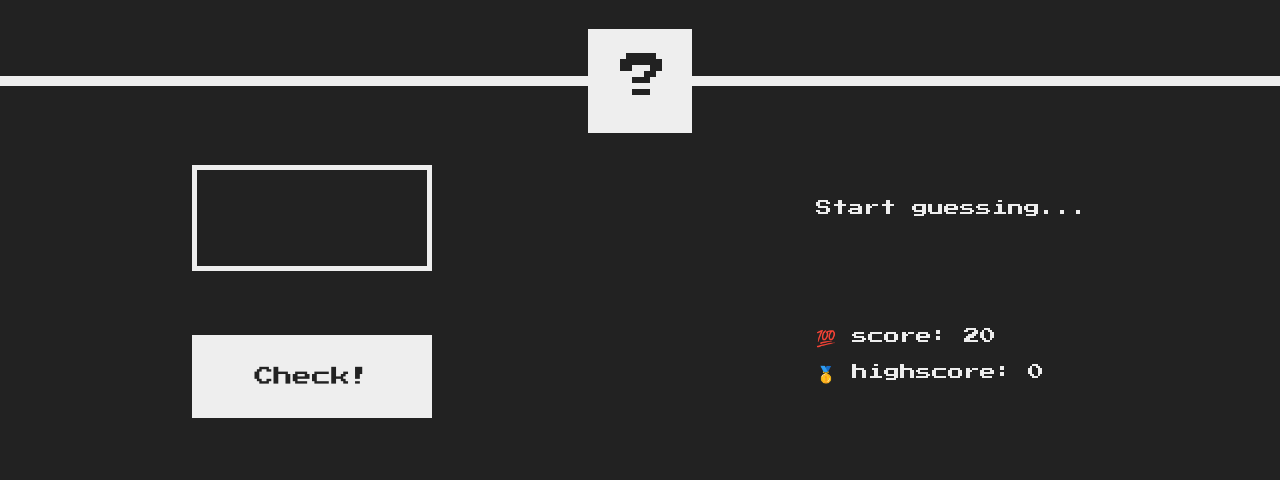
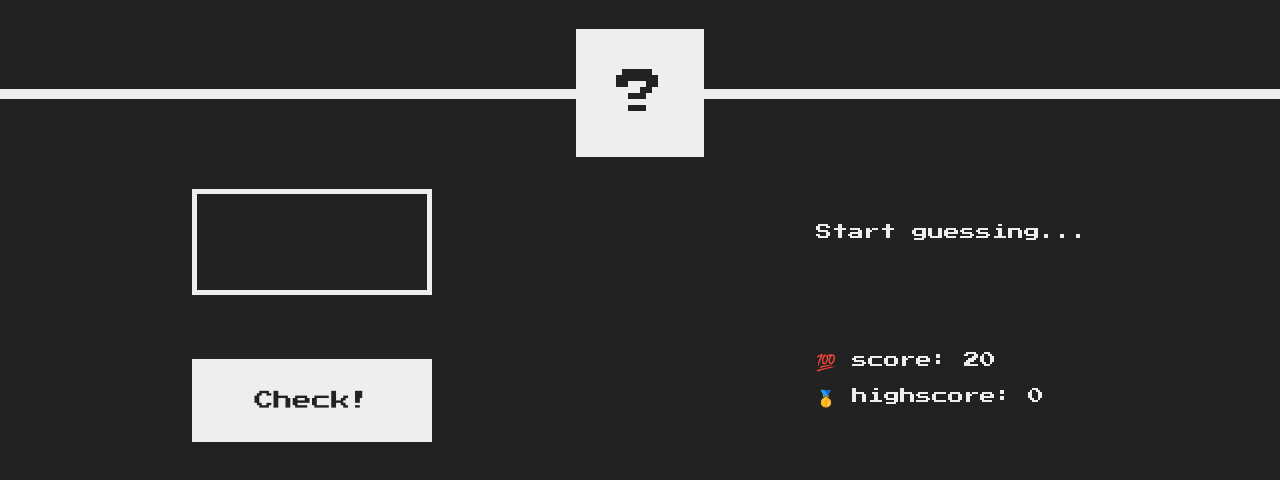
Before and after one commit to Rumbustious/guess-my-number, a plain HTML site: page index.html in a window 1280 px wide. Shown: the part 182-662 px from the top of the page. Drawn offline with Linux system fonts and the light colour scheme.

Commit message:
$ Fixing secret number field style 🪛

```diff
--- a/index.html
+++ b/index.html
@@ -23,7 +23,7 @@
                 <h1>Guess My Number!</h1>
             </div>
             <div class="flex game-title">
-                <div class="secret-number">?</div>
+                <div class="secret-number flex">?</div>
             </div>
         </header>
         </div>
--- a/style.css
+++ b/style.css
@@ -39,12 +39,13 @@ button:hover {
 }
 .secret-number {
     margin: 0;
-    padding: 1.5rem 1.5rem 0 2rem;
-    aspect-ratio: 1;
+    width: 8rem;
+    height: 8rem;
     font-size: 3rem;
     color: #222;
     background-color: #eee;
-    text-align: center;
+    justify-content: center;
+    align-items: center;
 }
 .secret-number::after {
     content: '';
```
